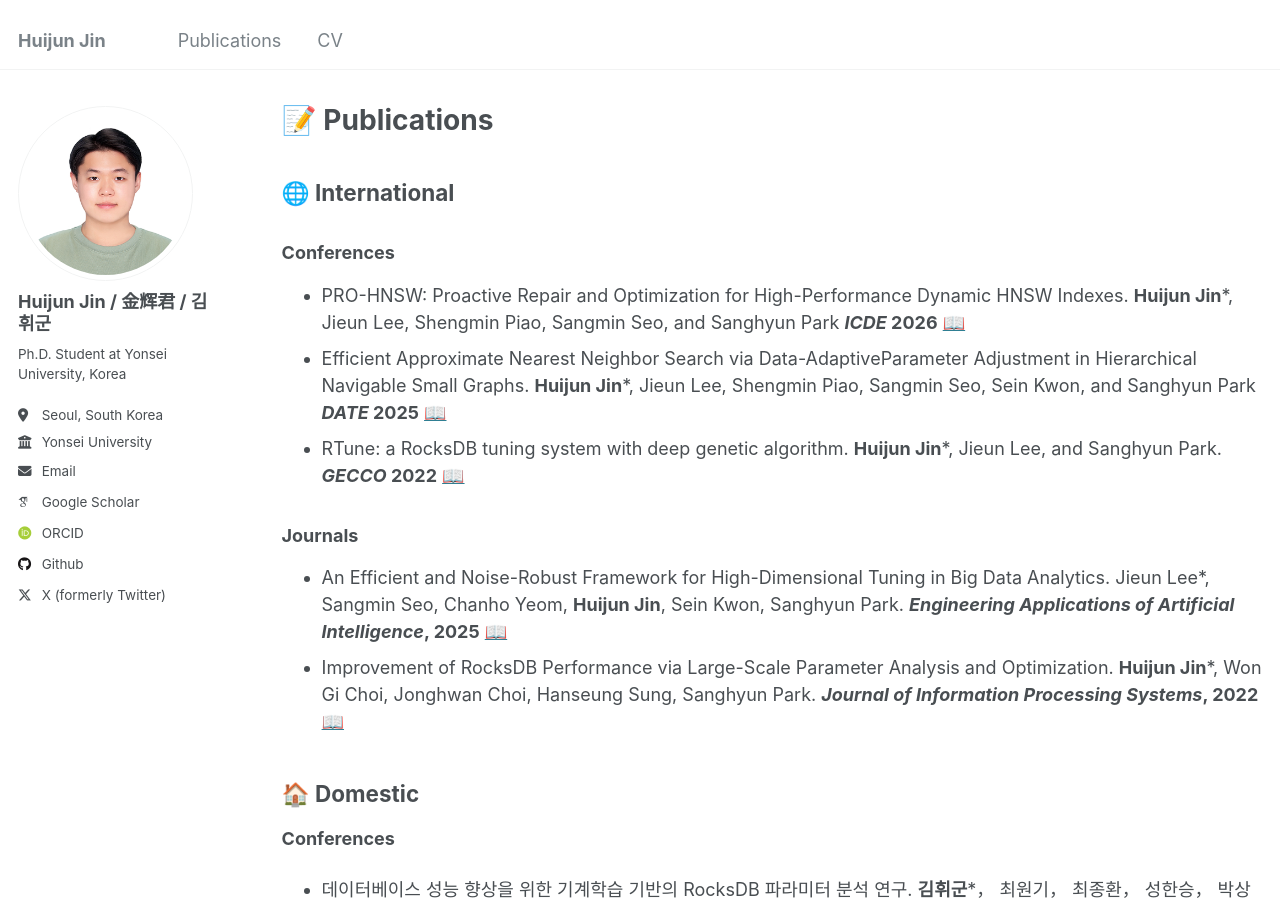
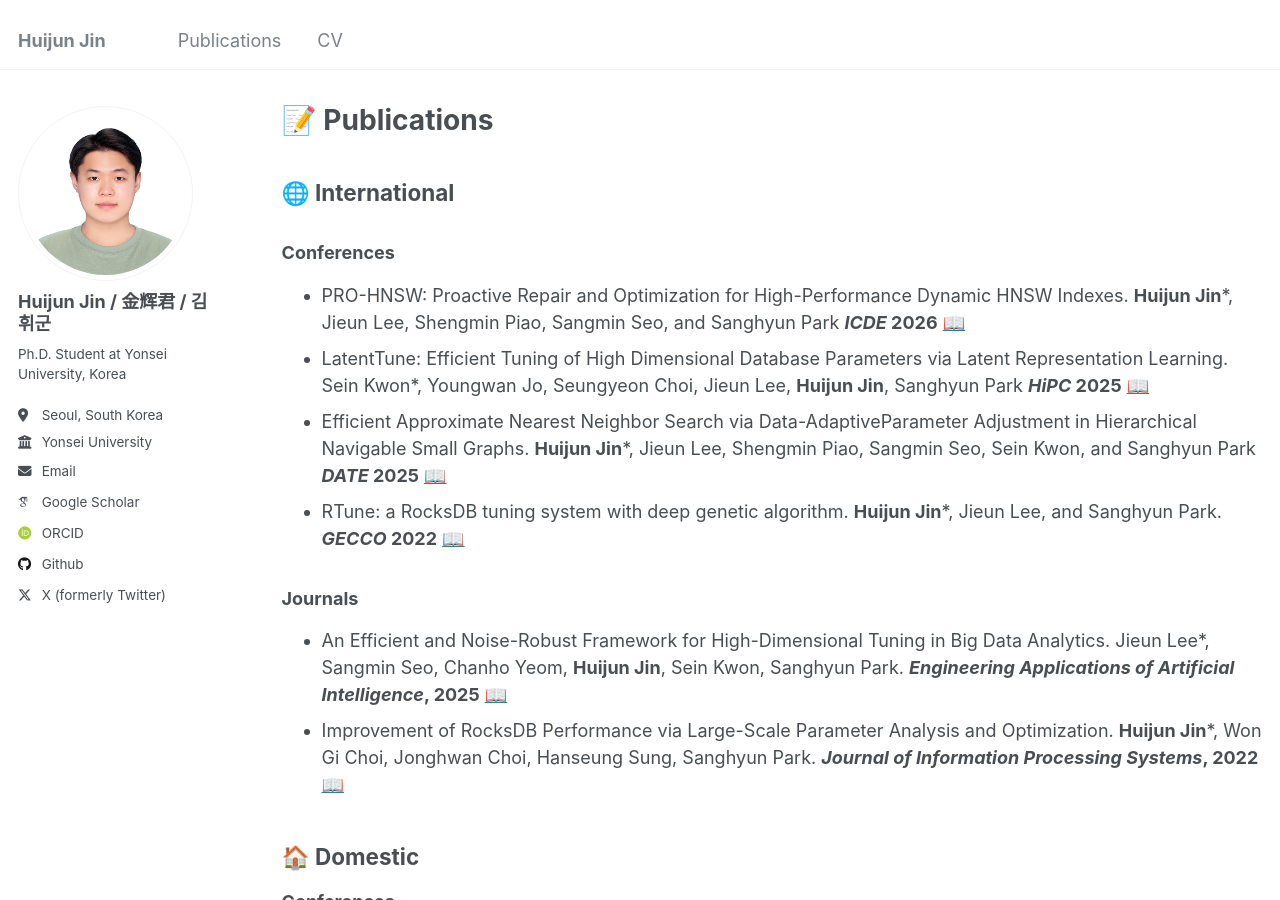
Before and after one commit to huijunjin/huijunjin.github.io, a Jekyll site: the page built from _pages/publications.md, in a window 1280 px wide and 900 px high. Built offline with Jekyll 4.4.1, drawn with Linux system fonts in a browser that asks for light colours; some web fonts are replaced.

Commit message:
Update publications.md

```diff
--- a/_pages/publications.md
+++ b/_pages/publications.md
@@ -7,6 +7,7 @@ author_profile: true
 ## 🌐 International
 ### Conferences
 * PRO-HNSW: Proactive Repair and Optimization for High-Performance Dynamic HNSW Indexes. **Huijun Jin***, Jieun Lee, Shengmin Piao, Sangmin Seo, and Sanghyun Park **_ICDE_ 2026** [📖]()
+* LatentTune: Efficient Tuning of High Dimensional Database Parameters via Latent Representation Learning. Sein Kwon*, Youngwan Jo, Seungyeon Choi, Jieun Lee, **Huijun Jin**, Sanghyun Park **_HiPC_ 2025** [📖]()
 * Efficient Approximate Nearest Neighbor Search via Data-AdaptiveParameter Adjustment in Hierarchical Navigable Small Graphs. **Huijun Jin***, Jieun Lee, Shengmin Piao, Sangmin Seo, Sein Kwon, and Sanghyun Park **_DATE_ 2025** [📖](https://ieeexplore.ieee.org/document/10992903)
 * RTune: a RocksDB tuning system with deep genetic algorithm. **Huijun Jin***, Jieun Lee, and Sanghyun Park. **_GECCO_ 2022** [📖](https://doi.org/10.1145/3512290.3528726)
 
```
